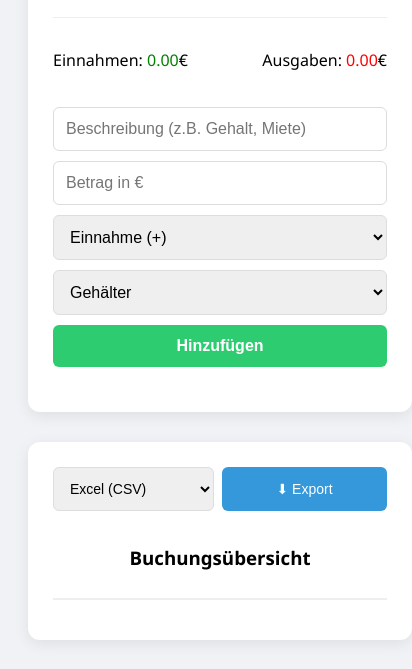
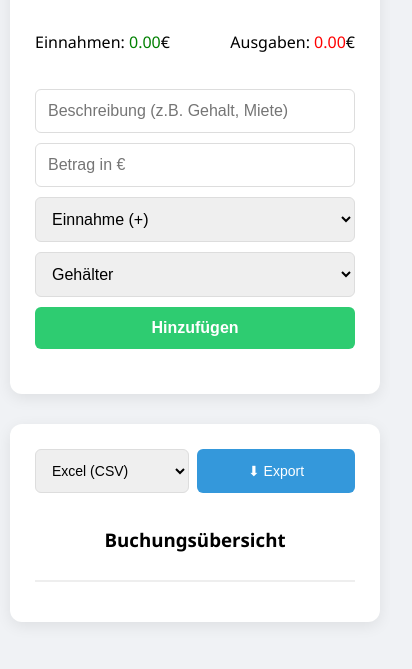
Before and after one commit to yan-sch/Haushaltsbuch, a plain HTML site: page index.html in a window 390 px wide. Shown: the part 175-844 px from the top of the page, 412 px wide, since content can reach past the window. Drawn offline with Linux system fonts and the light colour scheme.

Commit message:
adjusting borders

```diff
--- a/style.css
+++ b/style.css
@@ -1,12 +1,20 @@
 /* ========================================== */
 /* GRUND-LAYOUT & KARTEN-DESIGN               */
 /* ========================================== */
+
+/* 1. Die magische Regel: Padding macht Elemente nicht mehr breiter! */
+* {
+    box-sizing: border-box;
+}
+
 body {
+    margin: 0; /* 2. Entfernt den lästigen Browser-Standardrand */
+    padding: 15px; /* Gleichmäßiger, minimaler Rahmen um die ganze App */
     font-family: 'Segoe UI', Tahoma, Geneva, Verdana, sans-serif;
     background-color: #f0f2f5;
     display: flex;
     justify-content: center;
-    padding: 20px;
+    overflow-x: hidden; /* 3. Blockiert das seitliche Wischen rigoros */
 }
 
 .container {
@@ -228,6 +236,11 @@ li.minus { border-left-color: #e74c3c; }
 /* RESPONSIVES DESIGN (FÜR SMARTPHONES)       */
 /* ========================================== */
 @media (max-width: 768px) {
+
+    body {
+        padding: 10px; /* Auf dem Handy den Rand noch etwas verkleinern */
+    }
+
     .layout-split {
         flex-direction: column; /* Stapelt die Karten untereinander */
     }
```
